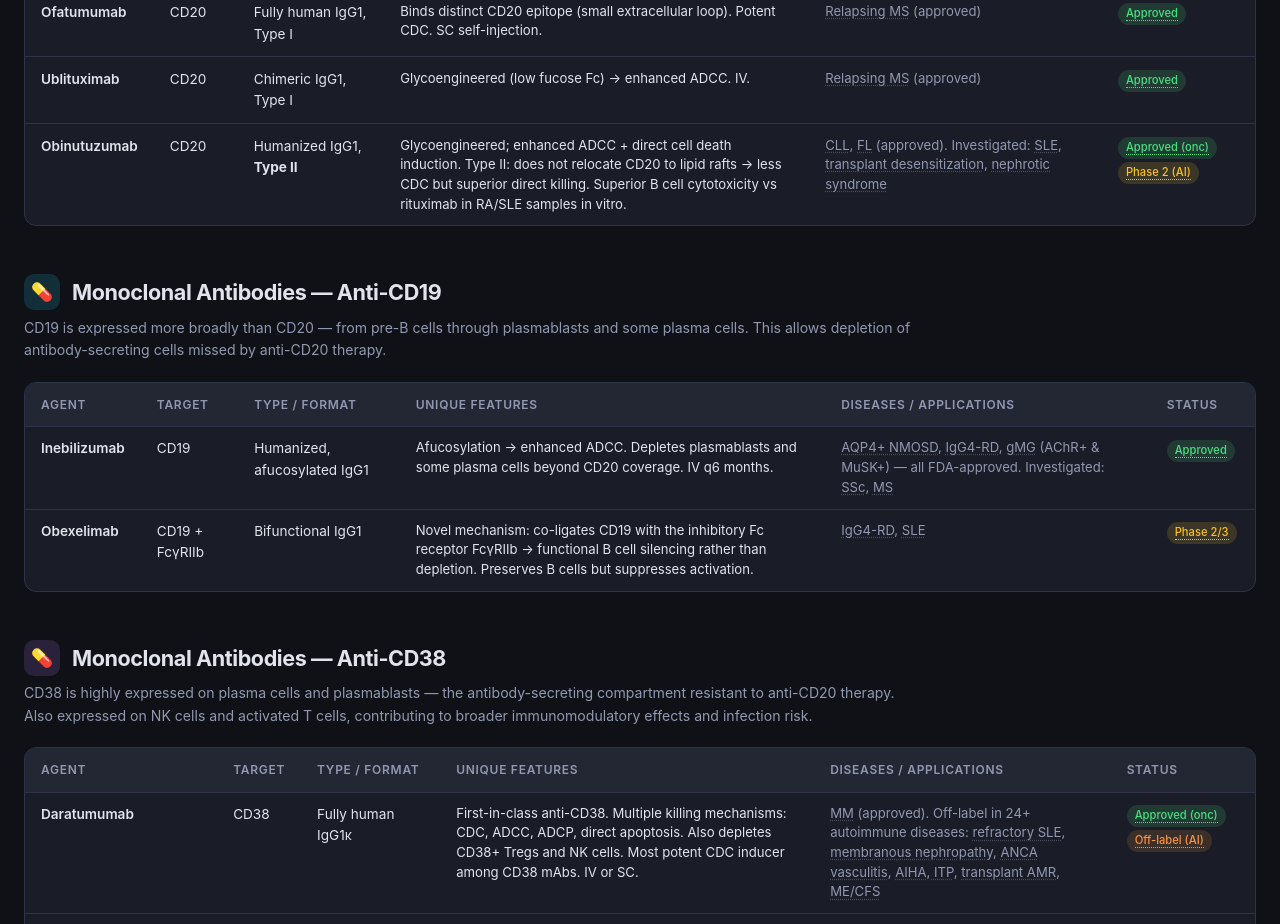
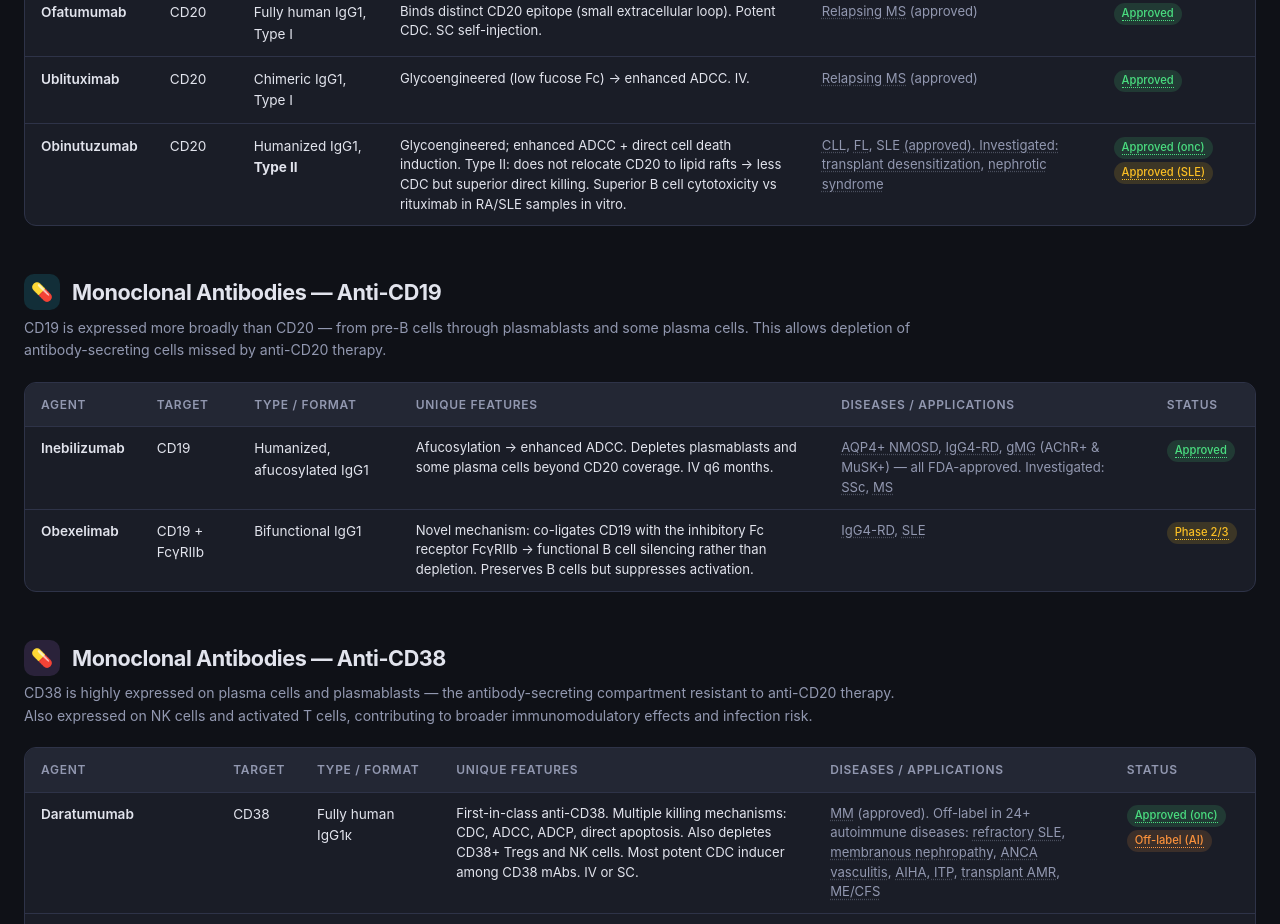
Before and after one commit to MGroener/bcell-therapies, a plain HTML site: page index.html in a window 1280 px wide. Shown: the part 817-1741 px from the top of the page. Drawn offline with Linux system fonts and the light colour scheme.

Commit message:
Update index.html

```diff
--- a/index.html
+++ b/index.html
@@ -132,8 +132,8 @@ Make sure to independently verify the information of interest. </p>
 <td>CD20</td>
 <td>Humanized IgG1, <strong>Type II</strong></td>
 <td class="feature-text">Glycoengineered; enhanced ADCC + direct cell death induction. Type II: does not relocate CD20 to lipid rafts → less CDC but superior direct killing. Superior B cell cytotoxicity vs rituximab in RA/SLE samples in vitro.</td>
-<td class="disease-list"><a href="https://pubmed.ncbi.nlm.nih.gov/24401022/" target="_blank" rel="noopener">CLL</a>, <a href="https://pubmed.ncbi.nlm.nih.gov/28614711/" target="_blank" rel="noopener">FL</a> (approved). Investigated: <a href="https://pubmed.ncbi.nlm.nih.gov/34615636/" target="_blank" rel="noopener">SLE</a>, <a href="https://clinicaltrials.gov/study/NCT02586051" target="_blank" rel="noopener">transplant desensitization</a>, <a href="https://clinicaltrials.gov/study/NCT05627557" target="_blank" rel="noopener">nephrotic syndrome</a></td>
-<td><span class="tag tag-approved"><a href="https://pubmed.ncbi.nlm.nih.gov/24401022/" target="_blank" rel="noopener">Approved (onc)</a></span> <span class="tag tag-phase2"><a href="https://pubmed.ncbi.nlm.nih.gov/34615636/" target="_blank" rel="noopener">Phase 2 (AI)</a></span></td>
+<td class="disease-list"><a href="https://pubmed.ncbi.nlm.nih.gov/24401022/" target="_blank" rel="noopener">CLL</a>, <a href="https://pubmed.ncbi.nlm.nih.gov/28614711/" target="_blank" rel="noopener">FL</a>, SLE <a href="https://www.nejm.org/doi/full/10.1056/NEJMoa2410965" target="_blank" rel="noopener"> (approved). Investigated: <a href="https://clinicaltrials.gov/study/NCT02586051" target="_blank" rel="noopener">transplant desensitization</a>, <a href="https://clinicaltrials.gov/study/NCT05627557" target="_blank" rel="noopener">nephrotic syndrome</a></td>
+<td><span class="tag tag-approved"><a href="https://pubmed.ncbi.nlm.nih.gov/24401022/" target="_blank" rel="noopener">Approved (onc)</a></span> <span class="tag tag-phase2"><a href="https://www.nejm.org/doi/full/10.1056/NEJMoa2410965" target="_blank" rel="noopener">Approved (SLE)</a></span></td>
 </tr>
 
 </tbody></table></div></div>
```
